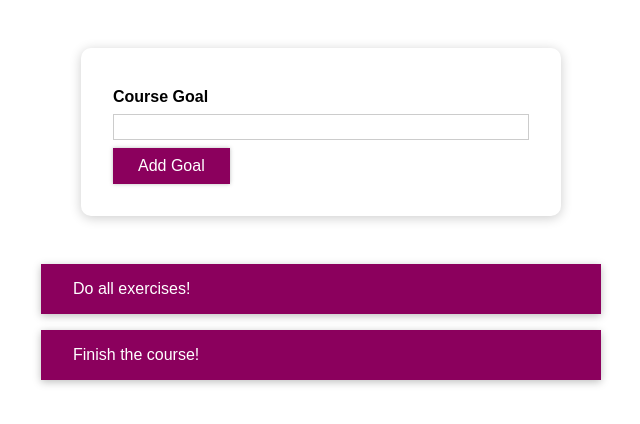
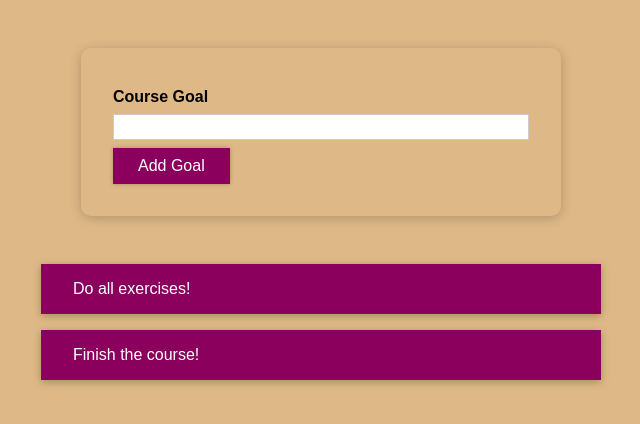
Before and after one commit to milosDamjanovic17/goals-list, a React (Create React App) app: page / in a window 1280 px wide. Shown: the top 424 px of the page, without its empty margins (319-959 px from the left). Built offline with nearby package versions, Linux system fonts and the light colour scheme.

Commit message:
added project notes, checkpoint 6.76

```diff
--- a/src/components/CourseGoals/CourseGoalItem/CourseGoalItem.js
+++ b/src/components/CourseGoals/CourseGoalItem/CourseGoalItem.js
@@ -10,6 +10,7 @@ const CourseGoalItem = props => {
     props.onDelete(props.id);
   };
 
+  // will just render list item <li>
   return (
     <li className="goal-item" onClick={deleteHandler}>
       {props.children}
--- a/src/components/CourseGoals/CourseGoalList/CourseGoalList.js
+++ b/src/components/CourseGoals/CourseGoalList/CourseGoalList.js
@@ -3,6 +3,7 @@ import React from 'react';
 import CourseGoalItem from '../CourseGoalItem/CourseGoalItem';
 import './CourseGoalList.css';
 
+// function that will render unordered list wher we'll forward CourseGoalItem component, CourseGoalItem we'll render every single item on the collection
 const CourseGoalList = props => {
   return (
     <ul className="goal-list">
--- a/src/index.css
+++ b/src/index.css
@@ -8,4 +8,5 @@ html {
 
 body {
   margin: 0;
+  background-color: burlywood;
 }
```
Also changed, not shown: 2 other files (tests, documents, lock files or other folders).
